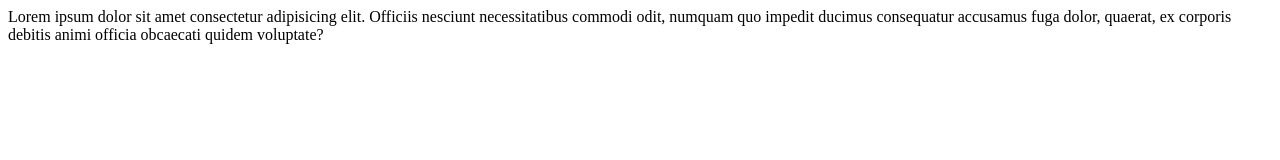
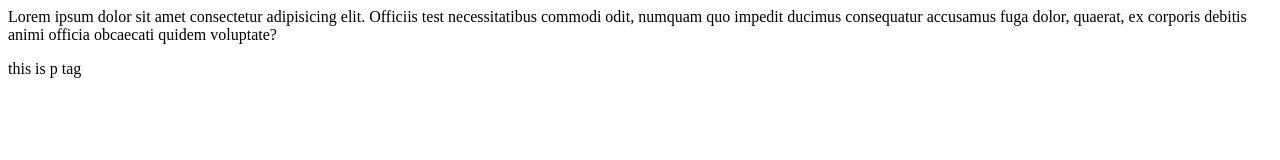
Before and after one commit to bhaveshvashista-web/Batch-10-Dec-2025, a plain HTML site: page Index.html in a window 1280 px wide. Drawn offline with Linux system fonts and the light colour scheme.

Commit message:
these are new file and changed also

```diff
--- a/Index.html
+++ b/Index.html
@@ -6,6 +6,7 @@
     <title>Document</title>
 </head>
 <body>
-    Lorem ipsum dolor sit amet consectetur adipisicing elit. Officiis nesciunt necessitatibus commodi odit, numquam quo impedit ducimus consequatur accusamus fuga dolor, quaerat, ex corporis debitis animi officia obcaecati quidem voluptate?
+    Lorem ipsum dolor sit amet consectetur adipisicing elit. Officiis test necessitatibus commodi odit, numquam quo impedit ducimus consequatur accusamus fuga dolor, quaerat, ex corporis debitis animi officia obcaecati quidem voluptate?
+    <p>this is p tag</p>
 </body>
 </html>
```
Also changed, not shown: index2.html (added, +11 -0 lines), my info.txt (added).
